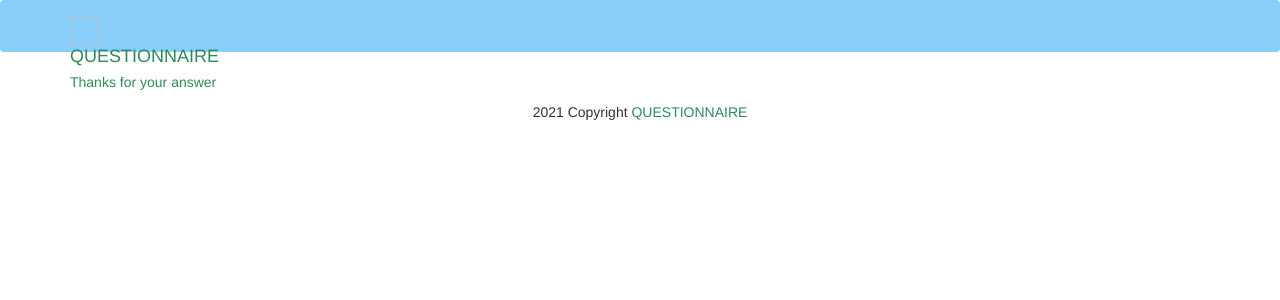
After one commit to Dkobachevskiy/questionnaire, a Django app: page /thanks/ in a window 1280 px wide. The commit adds this page. Shown: the top 300 px of the page. Run offline with Django 3.2, Linux system fonts and the light colour scheme.

Commit message:
new coorections and templates

```diff
--- a/questionnaire/question/urls.py
+++ b/questionnaire/question/urls.py
@@ -5,5 +5,6 @@ from .import views
 app_name = 'question'
 
 urlpatterns = [
-    path('', views.index, name='index')
+    path('', views.index, name='index'),
+    path('thanks/', views.showthanks, name = 'thanks'),
 ]
--- a/questionnaire/question/views.py
+++ b/questionnaire/question/views.py
@@ -1,10 +1,28 @@
+from django.http import HttpResponse
 from django.shortcuts import get_list_or_404, render
 from .models import Group, Question
 
 
 def index(request):
-    questions = Question.objects.all
+    questions = Question.objects.all()
     context = {
         'questions' : questions,
     }
     return render(request, 'index.html', context)
+
+def new_answer(request):
+    form = PostForm(request.POST, files=request.FILES or None)
+    if request.method != 'POST':
+        return render(request, 'index.html', {'form':form})
+    if form.is_valid():
+        post_get = form.save(commit=False)
+        post_get.save()
+        return redirect('thanks')
+    return render(request, 'new.html', {'form':form})
+
+def showthanks(request):
+    message = 'Thanks for your answer'
+    context = {
+        'thanks' : message
+    }
+    return render(request, 'thanks.html', context)
--- /dev/null
+++ b/questionnaire/templates/thanks.html
@@ -0,0 +1,7 @@
+{% extends 'base.html' %}
+{% block content %}
+  <!-- класс py-5 создает отступы сверху и снизу блока -->
+      <div class="container py-5">
+        <p><span style="color: seagreen;">{{ thanks }}</span></p>
+      </div>
+{% endblock %}
```
Also changed, not shown: questionnaire/question/forms.py (added, +11 -0 lines), questionnaire/templates/index.html (+22 -1 lines).
